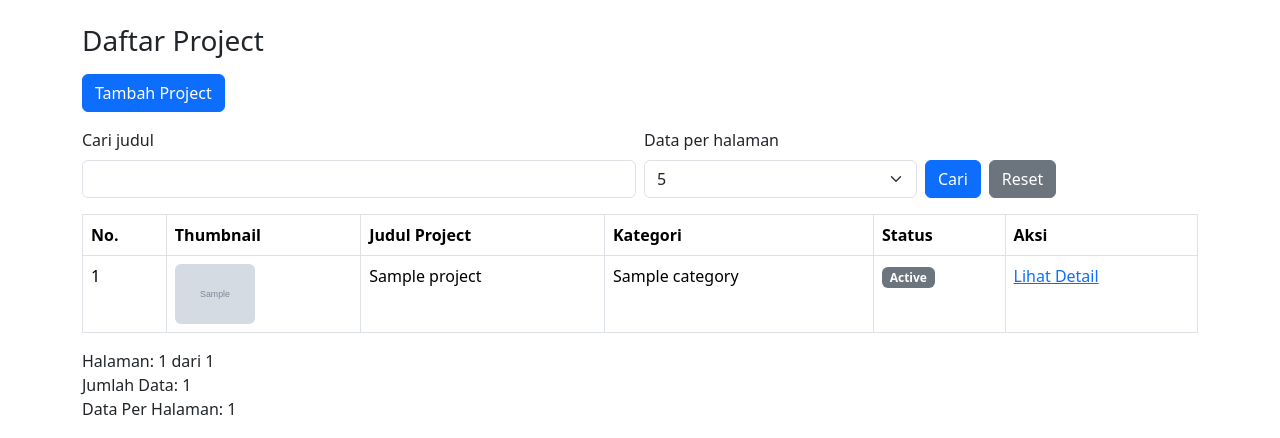
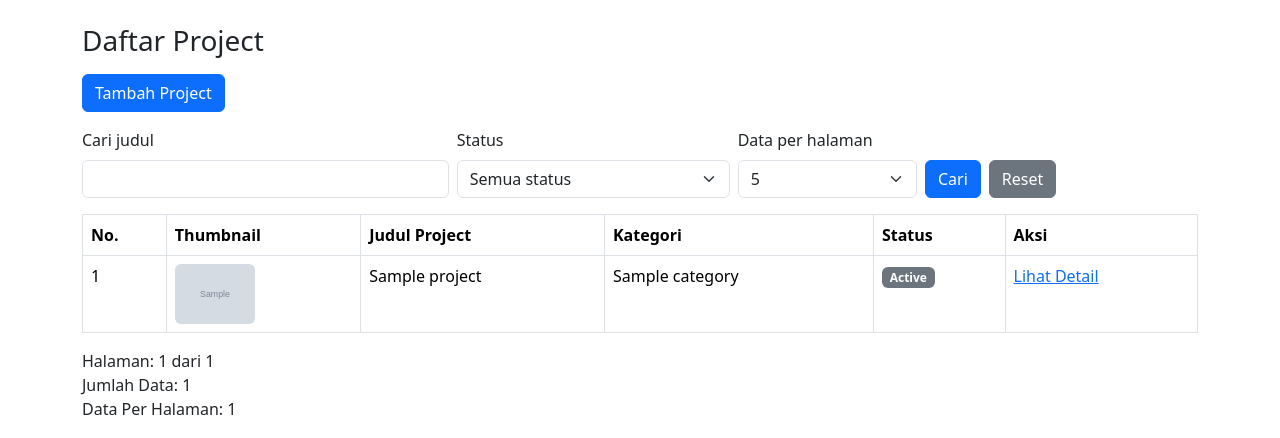
Before and after one commit to GayuhmA/ppwl4, a Laravel app: template resources/views/projects/index.blade.php in a window 1280 px wide. Shown: the part 57-495 px from the top of the page. Run offline with Laravel 12, Linux system fonts and the light colour scheme; the template is opened without the code that fills it: most values are stand-ins (such as "Sample title", 1, 10 or a date in 2020); grey boxes marked "Sample" are stand-in pictures; style sheets or scripts are compiled from the project's sources.

Commit message:
feat(admin): add status filter to project list

```diff
--- a/resources/views/projects/index.blade.php
+++ b/resources/views/projects/index.blade.php
@@ -7,7 +7,7 @@
     <a href="{{ route('projects.create') }}" class="btn btn-primary mb-3">Tambah Project</a>
 
     <form action="{{ route('projects.index') }}" method="GET" class="row g-2 mb-3">
-        <div class="col-sm-6">
+        <div class="col-sm-4">
             <label for="search" class="form-label">Cari judul</label>
             <input type="search" name="search" id="search" class="form-control"
                 value="{{ old('search', $search) }}" maxlength="200">
@@ -16,6 +16,17 @@
             @enderror
         </div>
         <div class="col-sm-3">
+            <label for="status" class="form-label">Status</label>
+            <select name="status" id="status" class="form-select">
+                <option value="">Semua status</option>
+                <option value="draft" @selected($status === 'draft')>Draft</option>
+                <option value="published" @selected($status === 'published')>Published</option>
+            </select>
+            @error('status')
+                <div class="text-danger">{{ $message }}</div>
+            @enderror
+        </div>
+        <div class="col-sm-2">
             <label for="per_page" class="form-label">Data per halaman</label>
             <select name="per_page" id="per_page" class="form-select">
                 @foreach ([5, 10, 25] as $size)
@@ -71,8 +82,8 @@
                         <td colspan="6">
                             @if ($projects->total() > 0)
                                 Tidak ada data pada halaman ini.
-                            @elseif ($search !== '')
-                                Tidak ada project yang cocok.
+                            @elseif ($search !== '' || $status !== '')
+                                Tidak ada project yang cocok dengan filter.
                             @else
                                 Belum ada data project.
                             @endif
```
